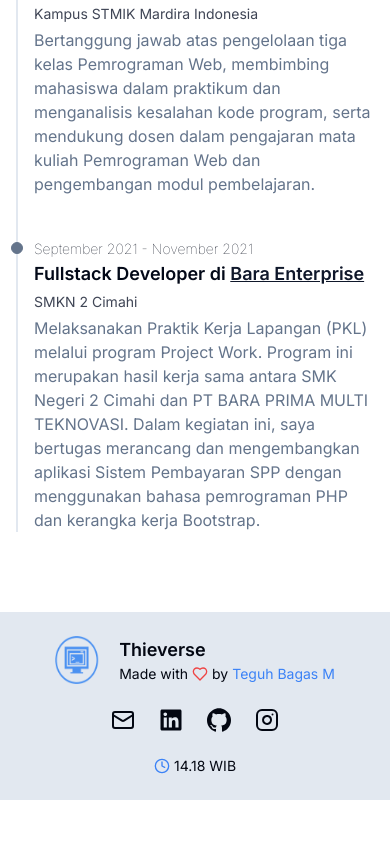
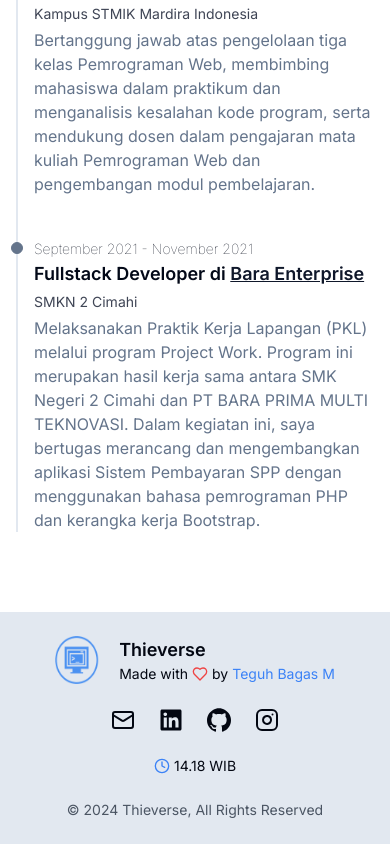
Before and after one commit to TeguhBagasM/thieverse, a Next.js app: page /about in a window 390 px wide. Shown: the part 1759-2603 px from the top of the page. Before the commit the page ends 2559 px from the top, so only its background shows below. Built offline with nearby package versions, Linux system fonts and the light colour scheme; no server answers.

Commit message:
style(mobile and footer): update ui

```diff
--- a/components/mobile-nav.tsx
+++ b/components/mobile-nav.tsx
@@ -57,6 +57,13 @@
           >
             Konsultasi
           </MobileLink>
+          <MobileLink
+            onOpenChange={setOpen}
+            href="/projects"
+            className="hover:text-blue-500 transition-colors"
+          >
+            Project
+          </MobileLink>
         </div>
         <div className="flex justify-center gap-4 mt-8">
           <Link
--- a/components/site-footer.tsx
+++ b/components/site-footer.tsx
@@ -81,10 +81,13 @@
           </a>
         </div>
 
-        {/* Time Display */}
         <div className="flex items-center text-sm">
           <Clock className="h-4 w-4 mr-1 text-blue-500" />
           <span>{time}</span>
+        </div>
+
+        <div className="text-sm text-gray-600 dark:text-gray-400">
+          &copy; 2024 Thieverse, All Rights Reserved
         </div>
       </div>
     </footer>
```
